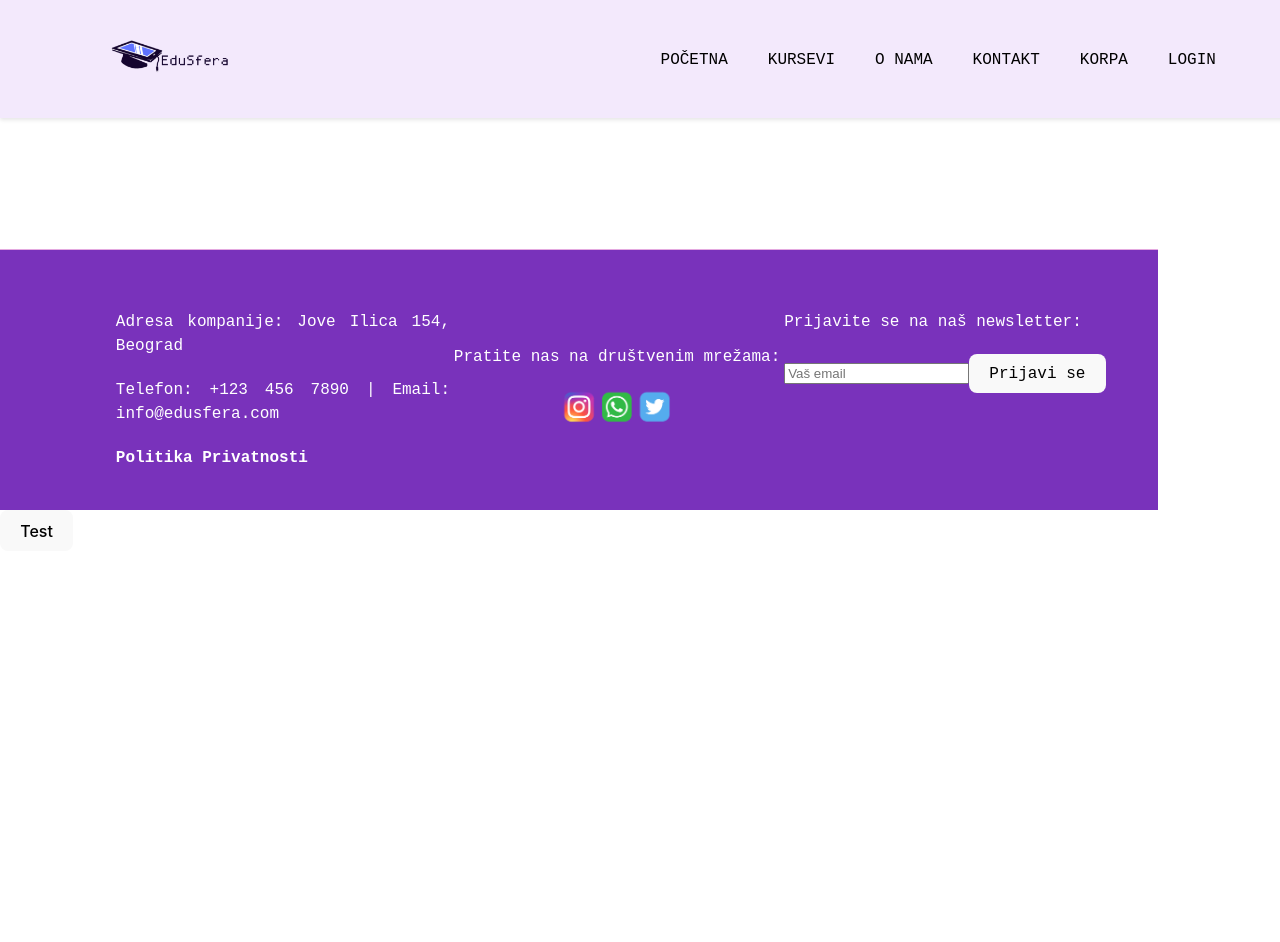
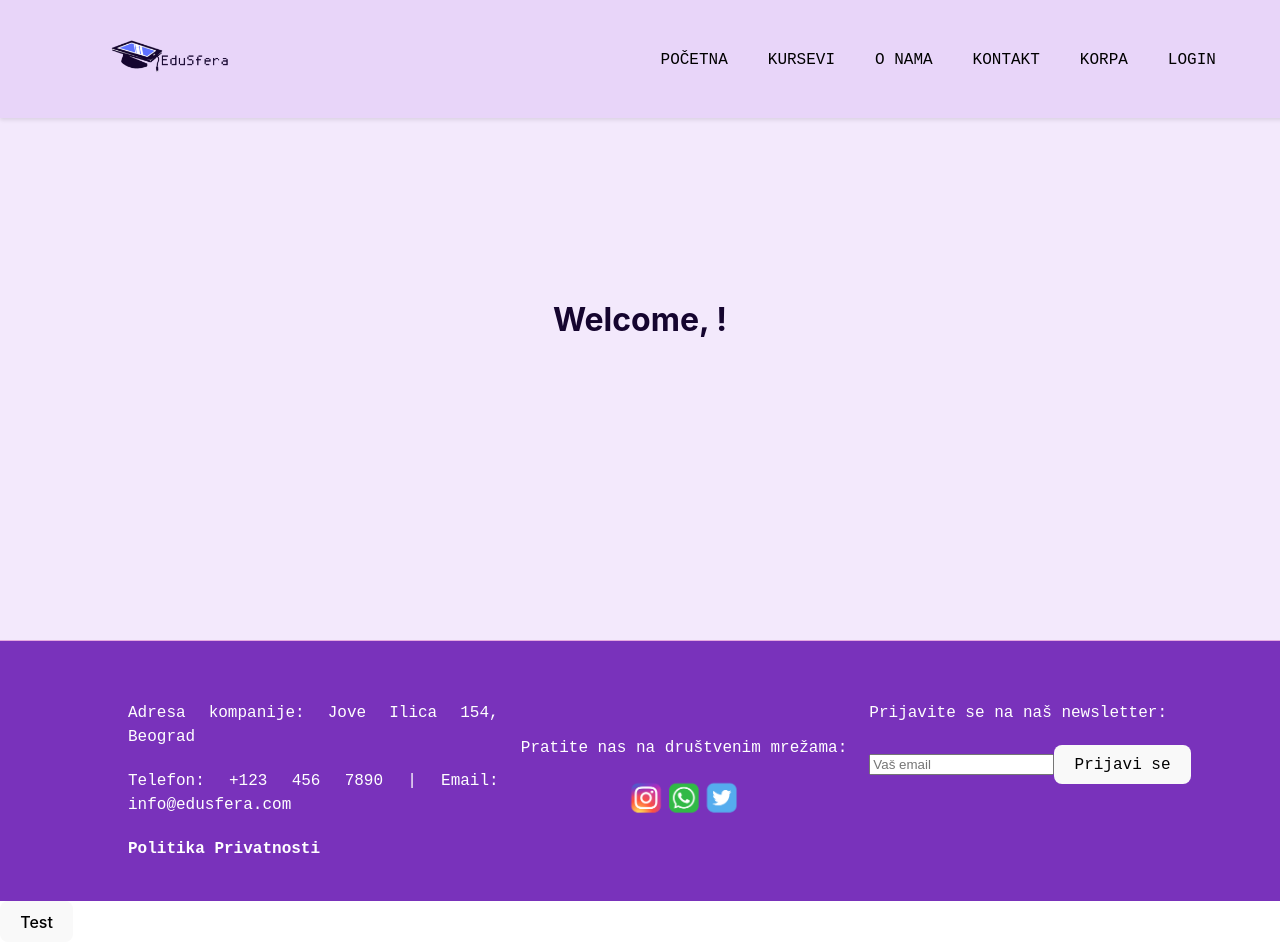
Before and after one commit to nevned/probyy, a React (Vite) app: page /profile in a window 1280 px wide. Before the commit the page ends 800 px from the top, so only its background shows below. Built offline with nearby package versions, Linux system fonts and the light colour scheme.

Commit message:
Cuvanje podataka

```diff
--- a/pages/LoginPage.tsx
+++ b/pages/LoginPage.tsx
@@ -1,26 +1,45 @@
-import React, { useState } from 'react';
+import React, { useState, useEffect } from 'react';
 import { useNavigate } from 'react-router-dom';
 import { LoginFormClass } from '../models/LoginForm';
-
-import '../styles/LoginPage.css';
+import ProfilePage from '../pages/ProfilePage';
 
 const LoginPage: React.FC = () => {
   const [username, setUsername] = useState('');
   const [password, setPassword] = useState('');
+  const [loggedIn, setLoggedIn] = useState(false); // State to track logged in status
   const navigate = useNavigate();
 
-  const handleSubmit = (e: any) => {
+  const handleSubmit = (e: React.FormEvent<HTMLFormElement>) => {
     e.preventDefault();
 
-    var forma = new LoginFormClass(username, password);
-    const poruka = forma.login();
-    alert(poruka);
+    // Simulate login logic with LoginFormClass
+    var form = new LoginFormClass(username, password);
+    const message = form.login();
+    alert(message);
 
-    if (poruka == 'Uspešno ste se ulogovali!') {
-      navigate('/');
+    if (message === 'Uspešno ste se ulogovali!') {
+      localStorage.setItem('loggedInUser', JSON.stringify({ username }));
+      setLoggedIn(true); // Set loggedIn state to true
+      navigate('/'); // Redirect to home or profile page after successful login
     }
   };
 
+  // Check if user is logged in on component mount
+  useEffect(() => {
+    const loggedInUserString = localStorage.getItem('loggedInUser');
+    if (loggedInUserString) {
+      const loggedInUser = JSON.parse(loggedInUserString);
+      setUsername(loggedInUser.username);
+      setLoggedIn(true);
+    }
+  }, []); // Empty dependency array ensures this runs only once on mount
+
+  // Render conditionally based on loggedIn state
+  if (loggedIn) {
+    return <ProfilePage username={username} />;
+  }
+
+  // Render login form if not logged in
   return (
     <div className='login'>
       <h2>Dobrodošli!</h2>
@@ -29,7 +48,7 @@ const LoginPage: React.FC = () => {
           type='text'
           value={username}
           onChange={(e) => setUsername(e.target.value)}
-          placeholder='Korisičko ime'
+          placeholder='Korisničko ime'
         />
         <input
           type='password'
--- /dev/null
+++ b/pages/ProfilePage.tsx
@@ -0,0 +1,20 @@
+import React from 'react';
+import '../styles/LoginPage.css';
+
+
+// Define props interface
+interface ProfilePageProps {
+  username: string; // Assuming username is of type string
+}
+
+// ProfilePage component
+const ProfilePage: React.FC<ProfilePageProps> = ({ username }) => {
+  return (
+    <div className='login'>
+      <h2>Welcome, {username}!</h2>
+      {/* Additional profile information or components */}
+    </div>
+  );
+};
+
+export default ProfilePage;
--- a/src/App.tsx
+++ b/src/App.tsx
@@ -11,6 +11,7 @@ import TestComponent from '../components/TestComponent';
 import AboutPage from '../pages/AboutPage';
 import TermsPage from '../pages/TermsPage';
 import LoginPage from '../pages/LoginPage';
+import ProfilePage from '../pages/ProfilePage';
 
 
 const App: React.FC = () => {
@@ -26,6 +27,9 @@ const App: React.FC = () => {
           <Route path="/about" element={<AboutPage />} />
           <Route path="/uslovi-koriscenja" element={<TermsPage />} />
           <Route path='/login' element={<LoginPage />} />
+         <Route path='/' element={<LoginPage />} />
+         <Route path='/profile' element={<ProfilePage />} />
+
         </Routes>
         <Footer />
       </KursProvider>
--- /dev/null
+++ b/styles/ProfilePage.css
@@ -0,0 +1,33 @@
+.login {
+  display: flex;
+  align-items: center;
+  justify-content: center;
+  flex-direction: column;
+  background-color: rgba(138, 43, 226, 0.1);
+  height: 80vh;
+  width: 100vw;
+}
+
+.login h2 {
+  font-size: 2rem;
+}
+
+.login form {
+  display: flex;
+  gap: 10px;
+  flex-direction: column;
+}
+
+.login form input {
+  font-size: 1.5rem;
+  border-radius: 5px;
+}
+ @media (max-width: 768px) {
+  .login {
+
+    width: 100%;
+    padding: 10px;
+    display: flex;
+    flex-direction: column;
+  }
+}
```
Also changed, not shown: package.json (line endings or trailing spaces).
